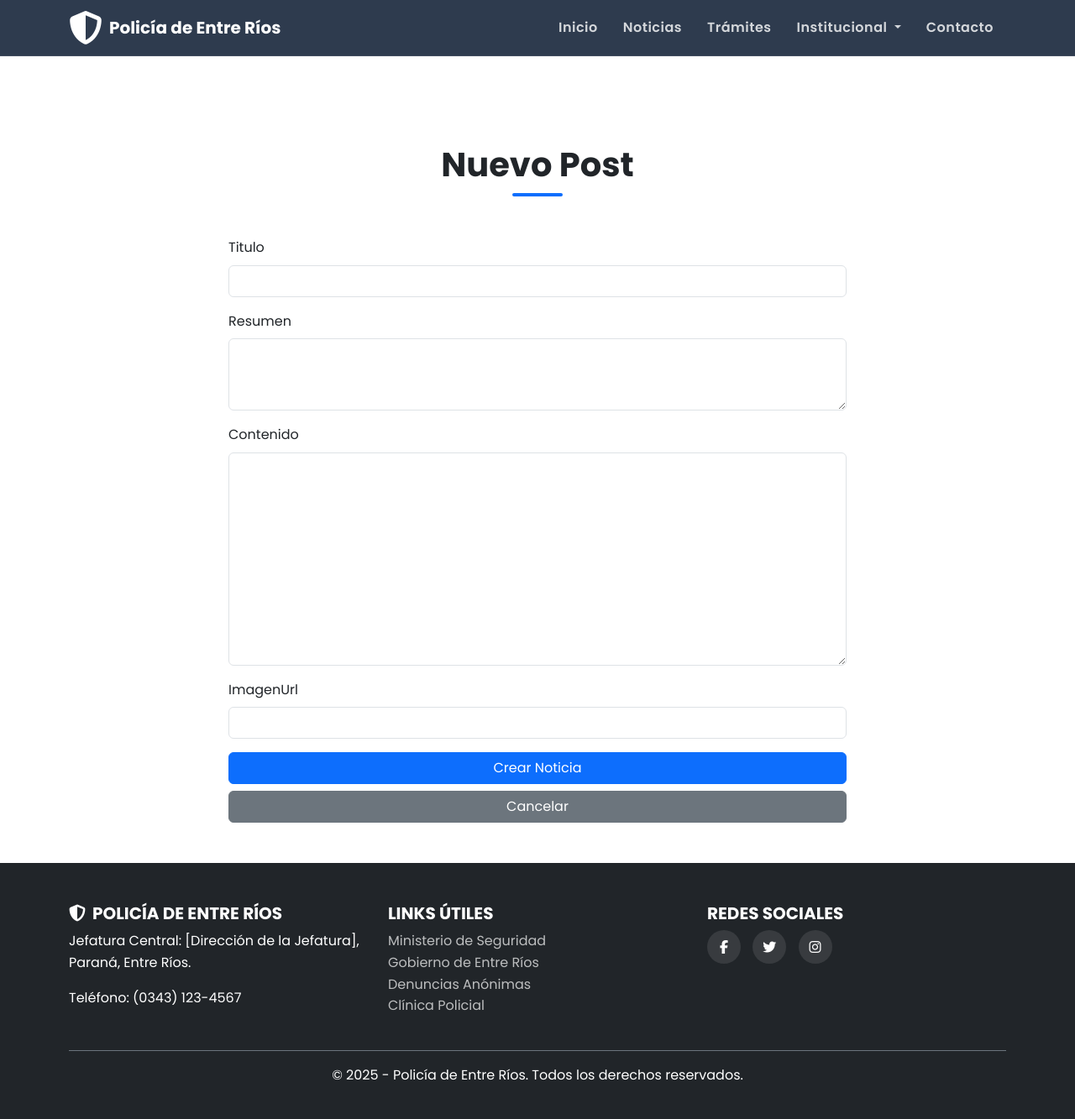
After one commit to luiyitech/Pagina-Policia-Per, an ASP.NET Core app: template Pagina Policia Per/Views/Noticias/Crear.cshtml in a window 1280 px wide. The commit adds this page. Shown: the whole page at 84% size. Run offline with ASP.NET Core 8, Linux system fonts and the light colour scheme; the template is opened without the code that fills it, so the values that code supplies are empty.

Commit message:
formulario de noticias

```diff
--- /dev/null
+++ b/Pagina Policia Per/Views/Noticias/Crear.cshtml
@@ -0,0 +1,50 @@
+<!-- Archivo: Views/Noticias/Crear.cshtml -->
+@model Pagina_Policia_Per.Models.NoticiaCreateModel
+
+@{
+    ViewData["Title"] = "Crear Nueva Noticia";
+}
+
+<div class="container my-5 pt-5">
+    <h1 class="section-title">Nuevo Post</h1>
+
+    <div class="row">
+        <div class="col-md-8 mx-auto">
+            <!-- El formulario apunta a la acción "Crear" y usa el método POST -->
+            <form asp-action="Crear" method="post">
+                <!-- Este div mostrará un resumen de todos los errores -->
+                <div asp-validation-summary="ModelOnly" class="text-danger"></div>
+
+                <div class="mb-3">
+                    <label asp-for="Titulo" class="form-label"></label>
+                    <input asp-for="Titulo" class="form-control" />
+                    <!-- Este span mostrará el error específico para el campo Título -->
+                    <span asp-validation-for="Titulo" class="text-danger"></span>
+                </div>
+
+                <div class="mb-3">
+                    <label asp-for="Resumen" class="form-label"></label>
+                    <textarea asp-for="Resumen" class="form-control" rows="3"></textarea>
+                    <span asp-validation-for="Resumen" class="text-danger"></span>
+                </div>
+
+                <div class="mb-3">
+                    <label asp-for="Contenido" class="form-label"></label>
+                    <textarea asp-for="Contenido" class="form-control" rows="10"></textarea>
+                    <span asp-validation-for="Contenido" class="text-danger"></span>
+                </div>
+
+                <div class="mb-3">
+                    <label asp-for="ImagenUrl" class="form-label"></label>
+                    <input asp-for="ImagenUrl" class="form-control" />
+                    <span asp-validation-for="ImagenUrl" class="text-danger"></span>
+                </div>
+
+                <div class="d-grid gap-2">
+                    <button type="submit" class="btn btn-primary">Crear Noticia</button>
+                    <a asp-action="Index" class="btn btn-secondary">Cancelar</a>
+                </div>
+            </form>
+        </div>
+    </div>
+</div>
```
Also changed, not shown: Pagina Policia Per/Controllers/NoticiasController.cs (+59 -3 lines), Pagina Policia Per/Models/NoticiaCreateModel.cs (added, +25 -0 lines), Pagina Policia Per/Views/Noticias/Index.cshtml (+8 -0 lines).
